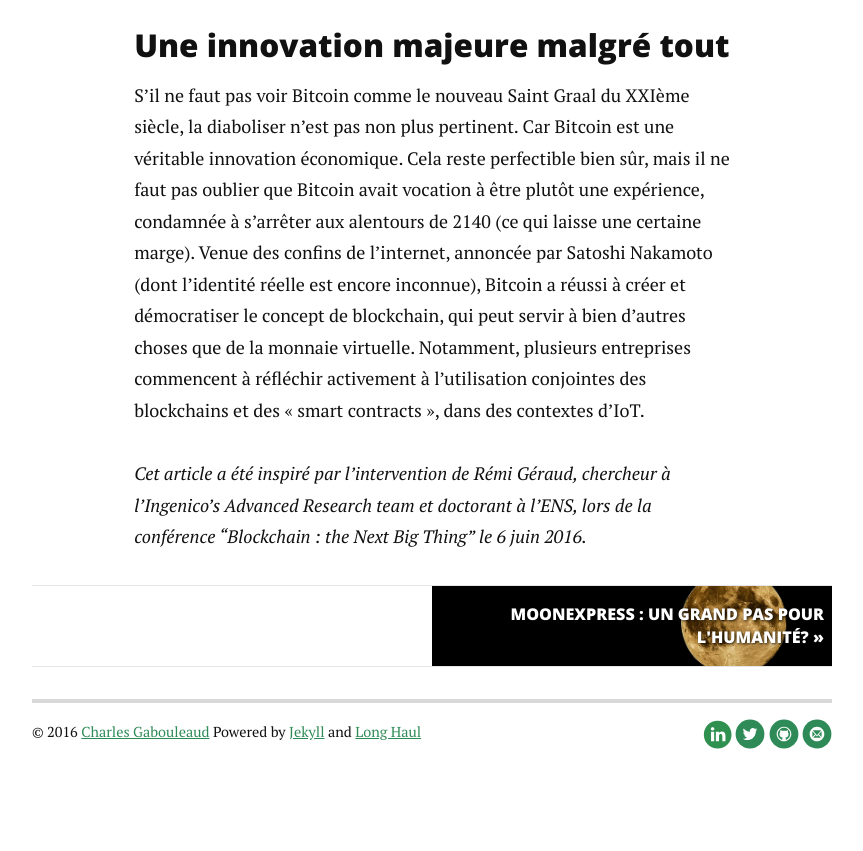
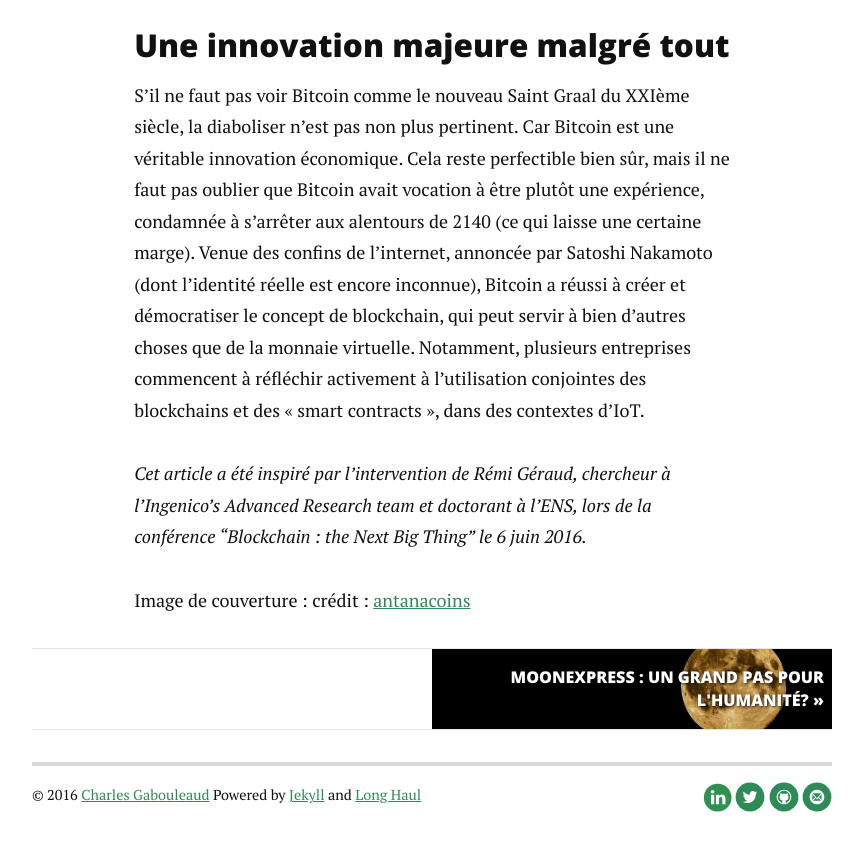
Before and after one commit to charlesgabouleaud/charlesgabouleaud.github.io, a Jekyll site: the page built from _posts/2016-07-12-Bitcoin-voir-au-dela-de-lenthousiasme.markdown, in a window 1280 px wide and 900 px high, scrolled down 3902 px. Shown: the top 851 px of the window, without its empty margins (208-1071 px from the left). Built offline with Jekyll 4.4.1, drawn with Linux system fonts in a browser that asks for light colours; nearby versions of some CDN libraries; comment, search, counter and statistics services are not loaded.

Commit message:
Crédit de l'image de couverture

```diff
--- a/_posts/2016-07-12-Bitcoin-voir-au-dela-de-lenthousiasme.markdown
+++ b/_posts/2016-07-12-Bitcoin-voir-au-dela-de-lenthousiasme.markdown
@@ -34,6 +34,8 @@ S’il ne faut pas voir Bitcoin comme le nouveau Saint Graal du XXIème siècle,
 
 <em>Cet article a été inspiré par l'intervention de Rémi Géraud, chercheur à l'Ingenico's Advanced Research team et doctorant à l'ENS, lors de la conférence "Blockchain : the Next Big Thing" le 6 juin 2016.</em>
 
+Image de couverture : crédit : <a href="https://visualhunt.com/f/photo/10307490244/9960686147/">antanacoins</a>
+
 {% if page.comments %}
 <div id="disqus_thread"></div>
 <script>
```
